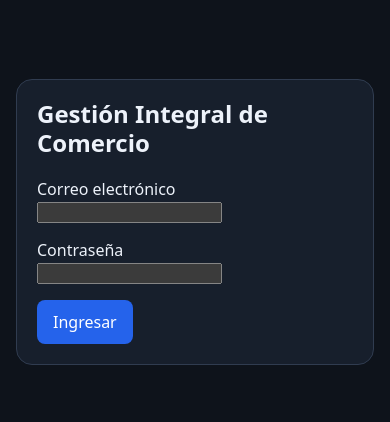
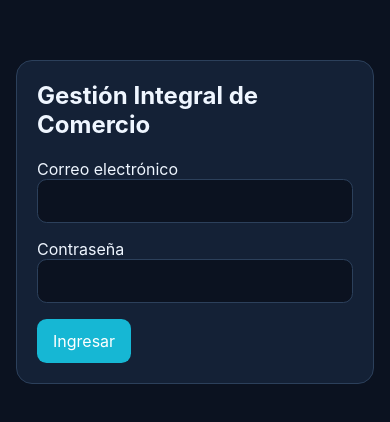
Before and after one commit to Tierrita/Gestion-Integral-de-Comercio, a React app in the folder Frontend/: page /login in a window 390 px wide. Shown: the part 200-622 px from the top of the page. Built offline with nearby package versions, Linux system fonts and the light colour scheme; the HTML template or start-up script is replaced by a standard one.

Commit message:
feat(frontend-v2): implementar layout responsive y temas

```diff
--- a/Frontend/src/index.css
+++ b/Frontend/src/index.css
@@ -1,82 +1,41 @@
 :root {
-  font-family: system-ui, -apple-system, BlinkMacSystemFont, 'Segoe UI', sans-serif;
+  font-family: Inter, system-ui, -apple-system, BlinkMacSystemFont, 'Segoe UI', sans-serif;
   color-scheme: dark;
-
-  --color-background: #0e131b;
-  --color-surface: #171f2c;
-  --color-border: #303c50;
-  --color-text: #edf2fa;
-  --color-text-muted: #aab8cb;
-  --color-primary: #2563eb;
-  --color-primary-hover: #1d4ed8;
+  --color-background: #0b1220;
+  --color-surface: #142136;
+  --color-surface-raised: #1b2c45;
+  --color-border: #2c405b;
+  --color-text: #eff6ff;
+  --color-text-muted: #a9bed4;
+  --color-primary: #16b7d4;
+  --color-primary-hover: #0b91b0;
   --color-focus: #67e8f9;
-
-  color: var(--color-text);
-  background: var(--color-background);
+  --sidebar-width: 16rem;
+  --radius-panel: 1rem;
 }
-
-* {
-  box-sizing: border-box;
+:root[data-theme='light'] {
+  color-scheme: light;
+  --color-background: #f2f6fb;
+  --color-surface: #ffffff;
+  --color-surface-raised: #e8f1fa;
+  --color-border: #d4e1ee;
+  --color-text: #16283d;
+  --color-text-muted: #51667f;
+  --color-primary: #087e9e;
+  --color-primary-hover: #076b88;
+  --color-focus: #087e9e;
 }
-
-body {
-  margin: 0;
-}
-
-button {
-  font: inherit;
-}
-
-#root {
-  min-height: 100vh;
-}
-
-#root:has(> main) {
-  display: grid;
-  place-items: center;
-  padding: clamp(1rem, 4vw, 2rem);
-}
-
-#root > main {
-  width: min(100%, 32rem);
-  padding: clamp(1.25rem, 5vw, 2rem);
-  background: var(--color-surface);
-  border: 1px solid var(--color-border);
-  border-radius: 1rem;
-}
-
-#root > main h1 {
-  margin: 0 0 1.25rem;
-  font-size: clamp(1.5rem, 4vw, 2rem);
-  line-height: 1.2;
-}
-
-#root > main button {
-  min-height: 44px;
-  padding: 0.625rem 1rem;
-  color: #fff;
-  background: var(--color-primary);
-  border: 0;
-  border-radius: 0.5rem;
-  cursor: pointer;
-}
-
-#root > main button:hover:not(:disabled) {
-  background: var(--color-primary-hover);
-}
-
-#root > main button:focus-visible {
-  outline: 2px solid var(--color-focus);
-  outline-offset: 3px;
-}
-
-#root > main button:disabled {
-  opacity: 0.7;
-  cursor: wait;
-}
-
-#root > main [role='status'] {
-  min-height: 1.5rem;
-  margin: 0.75rem 0 0;
-  color: var(--color-text-muted);
-}
+* { box-sizing: border-box; }
+body { margin: 0; background: var(--color-background); color: var(--color-text); }
+button, input { font: inherit; }
+button { cursor: pointer; }
+button:disabled { cursor: wait; opacity: .7; }
+button:focus-visible, a:focus-visible, input:focus-visible { outline: 2px solid var(--color-focus); outline-offset: 3px; }
+#root { min-height: 100vh; }
+#root:has(> main) { display: grid; place-items: center; padding: clamp(1rem, 4vw, 2rem); }
+#root > main { width: min(100%, 32rem); padding: clamp(1.25rem, 5vw, 2rem); background: var(--color-surface); border: 1px solid var(--color-border); border-radius: var(--radius-panel); }
+#root > main h1 { margin: 0 0 1.25rem; font-size: clamp(1.5rem, 4vw, 2rem); }
+#root > main input { width: 100%; min-height: 44px; padding: .7rem; border-radius: .6rem; border: 1px solid var(--color-border); background: var(--color-background); color: var(--color-text); }
+#root > main button { min-height: 44px; padding: .65rem 1rem; color: #fff; background: var(--color-primary); border: 0; border-radius: .6rem; }
+#root > main button:hover:not(:disabled) { background: var(--color-primary-hover); }
+#root > main [role='status'] { color: var(--color-text-muted); }
```
